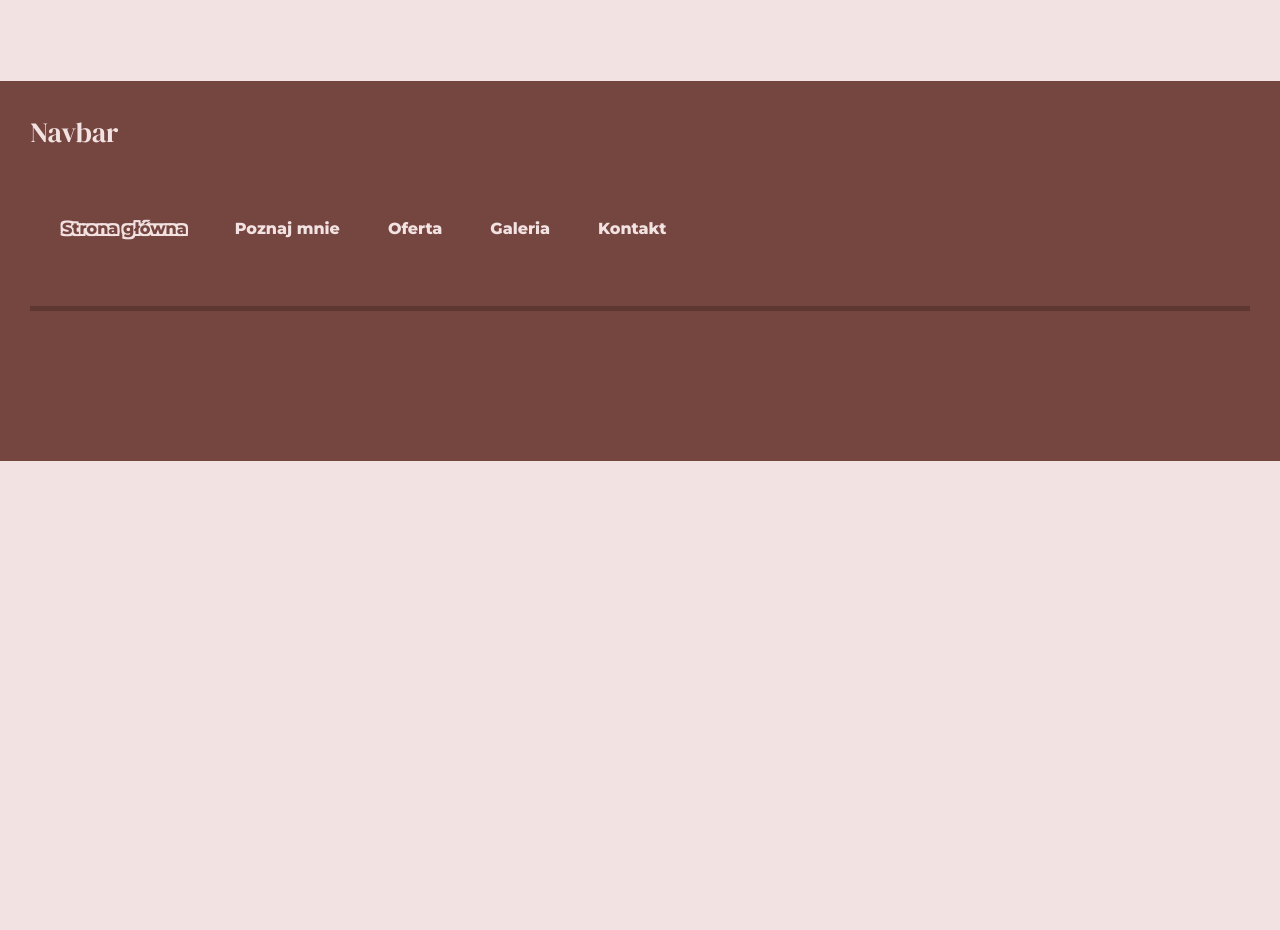
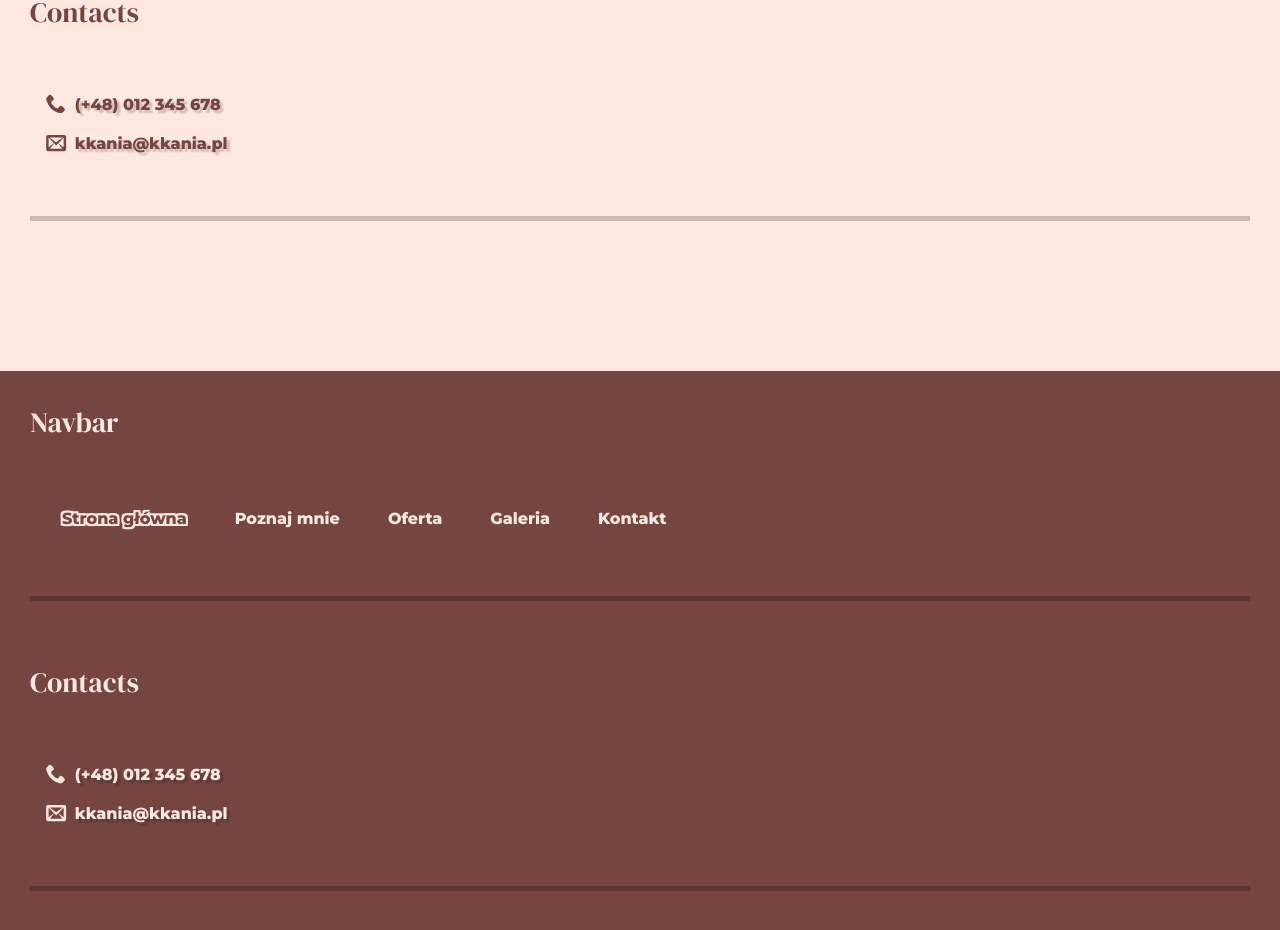
Before and after one commit to AMichalMurawski/kkania, a React (Vite) app: page / in a window 1280 px wide. Shown: the part 300-1230 px from the top of the page. Before the commit the page ends 800 px from the top, so only its background shows below. Built offline with nearby package versions, Linux system fonts and the light colour scheme.

Commit message:
Contacts

```diff
--- a/src/App.tsx
+++ b/src/App.tsx
@@ -1,3 +1,4 @@
+import Contacts from "./components/Contacts/Contacts";
 import Navbar from "./components/Navbar/Navbar";
 
 const menuList = [
@@ -34,8 +35,16 @@ function App() {
 
       <div style={{ width: '100%', height: '5px', backgroundColor: 'var(--color-shadow)' }} />
 
+      <h3 style={{ margin: 0 }}>Contacts</h3>
+      <div style={{ display: 'flex', flexWrap: 'wrap', gap: '60px' }}>
+        <Contacts />
+      </div>
+
+      <div style={{ width: '100%', height: '5px', backgroundColor: 'var(--color-shadow)' }} />
+
       <h3 style={{ margin: 0 }}></h3>
       <div style={{ display: 'flex', flexWrap: 'wrap', gap: '60px' }}>
+
       </div>
 
     </div>
@@ -49,6 +58,13 @@ function App() {
 
       <div style={{ width: '100%', height: '5px', backgroundColor: 'var(--color-shadow)' }} />
 
+      <h3 style={{ margin: 0 }}>Contacts</h3>
+      <div style={{ display: 'flex', flexWrap: 'wrap', gap: '60px' }}>
+        <Contacts style="dark" />
+      </div>
+
+      <div style={{ width: '100%', height: '5px', backgroundColor: 'var(--color-shadow)' }} />
+
       <h3 style={{ margin: 0 }}></h3>
       <div style={{ display: 'flex', flexWrap: 'wrap', gap: '60px' }}>
       </div>
--- /dev/null
+++ b/src/components/Contacts/Contacts.module.css
@@ -0,0 +1,5 @@
+.wrapper {
+    display: flex;
+    flex-direction: column;
+    gap: 15px;
+}
--- /dev/null
+++ b/src/components/Contacts/Contacts.tsx
@@ -0,0 +1,15 @@
+import React from "react";
+import styles from "./Contacts.module.css";
+import Contact from "../../elements/Contact/Contact";
+import { ContactsProps } from "./types";
+
+const Contacts: React.FC<ContactsProps> = ({ style = 'light' }) => {
+    return (
+        <div className={styles.wrapper}>
+            <Contact iconName="phone" href="" style={style}>(+48) 012 345 678</Contact>
+            <Contact iconName="envelop" href="" style={style}>kkania@kkania.pl</Contact>
+        </div>
+    );
+};
+
+export default Contacts;
--- /dev/null
+++ b/src/components/Contacts/types.ts
@@ -0,0 +1,3 @@
+export interface ContactsProps {
+    style?: 'light' | 'dark';
+}
--- a/src/styles/index.css
+++ b/src/styles/index.css
@@ -1,9 +1,9 @@
 :root {
-    --color-primary: #F2E2E1;
+    --color-primary: #FFE7E2;
     --color-secondary: #754540;
     --color-accent: #A36963;
     --color-glass-accent: #A3686233;
-    --color-glass: #FFFFFF33;
+    --color-glass: #FEFEFE33;
     --color-shadow: #00000033;
     --color-error: red;
     --color-error-alternative: #ff7676;
```
Also changed, not shown: 1 other file (tests, documents, lock files or other folders).
